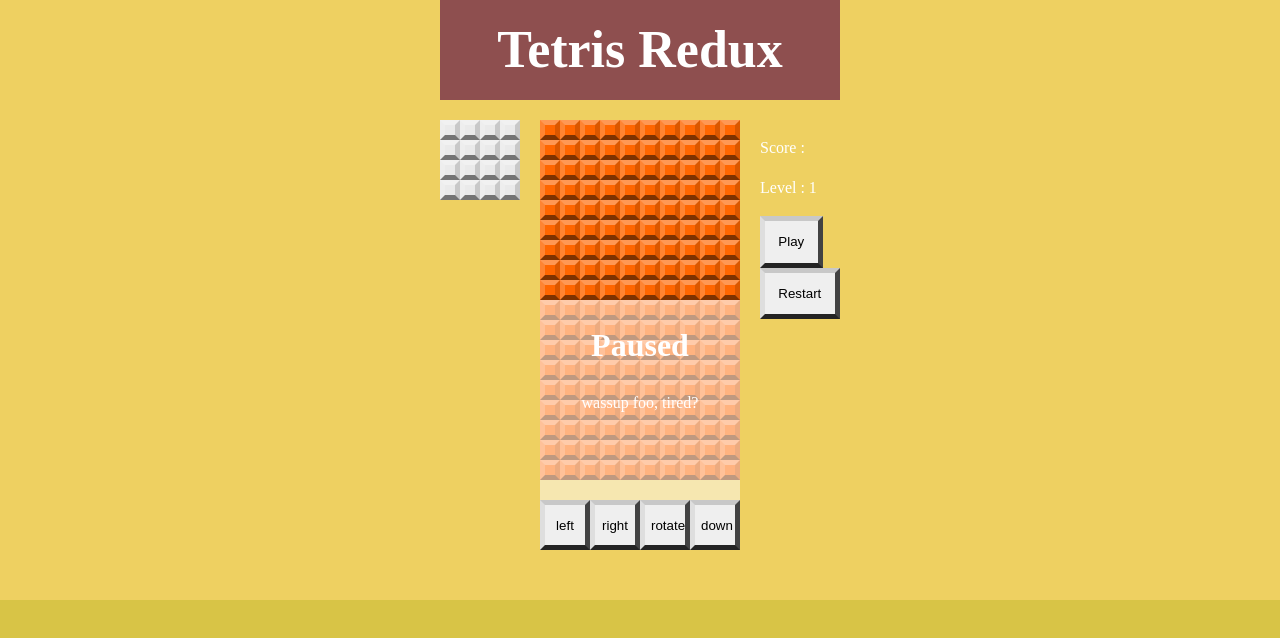
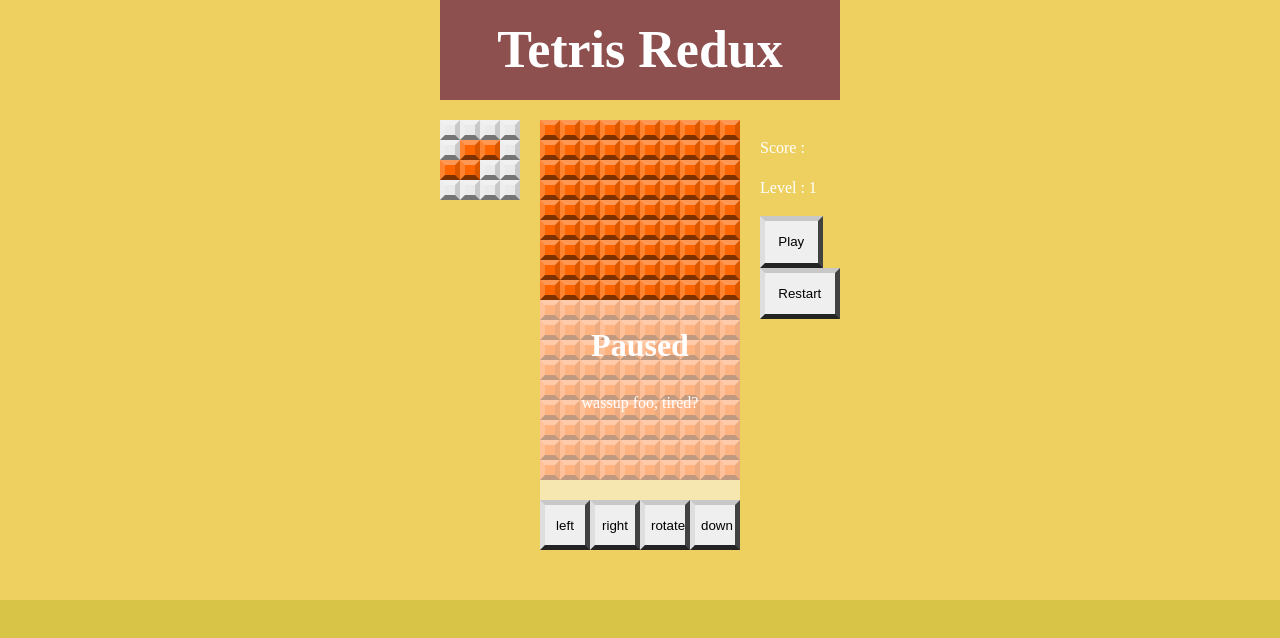
Before and after one commit to AvinashxDubey/Tetris, a React (Vite) app: page / in a window 1280 px wide. Shown: the top 638 px of the page. Built offline with nearby package versions, Linux system fonts and the light colour scheme.

Commit message:
added connection for next block

```diff
--- a/src/components/NextBlock/NextBlock.jsx
+++ b/src/components/NextBlock/NextBlock.jsx
@@ -1,8 +1,11 @@
 import GridSquare from "../GridSquare/GridSquare";
 import './NextBlock.css'
+import { useSelector } from "react-redux";
+import { shapes } from "../../utils";
 
 const NextBlock = () => {
-    const box = [[0, 0, 0, 0], [0, 0, 0, 0], [0, 0, 0, 0], [0, 0, 0, 0]];
+    const nextShape = useSelector((state) => state.game.nextShape);
+    const box = shapes[nextShape][0];
 
     const grid = box.map((rowArr, row) => {
         return rowArr.map((square, col) => {
--- a/src/reducers/gameReducer.js
+++ b/src/reducers/gameReducer.js
@@ -1,8 +1,9 @@
 import { GAME_OVER, MOVE_DOWN, MOVE_LEFT, MOVE_RIGHT, PAUSE, RESTART, RESUME, ROTATE } from "../actions"
+import { defaultState } from "../utils";
 
-const gameReducer = (state={}, action) => {
+const gameReducer = (state = defaultState(), action) => {
 
-    switch(action.type) {
+    switch (action.type) {
         case ROTATE:
             return state;
         case MOVE_LEFT:
```
